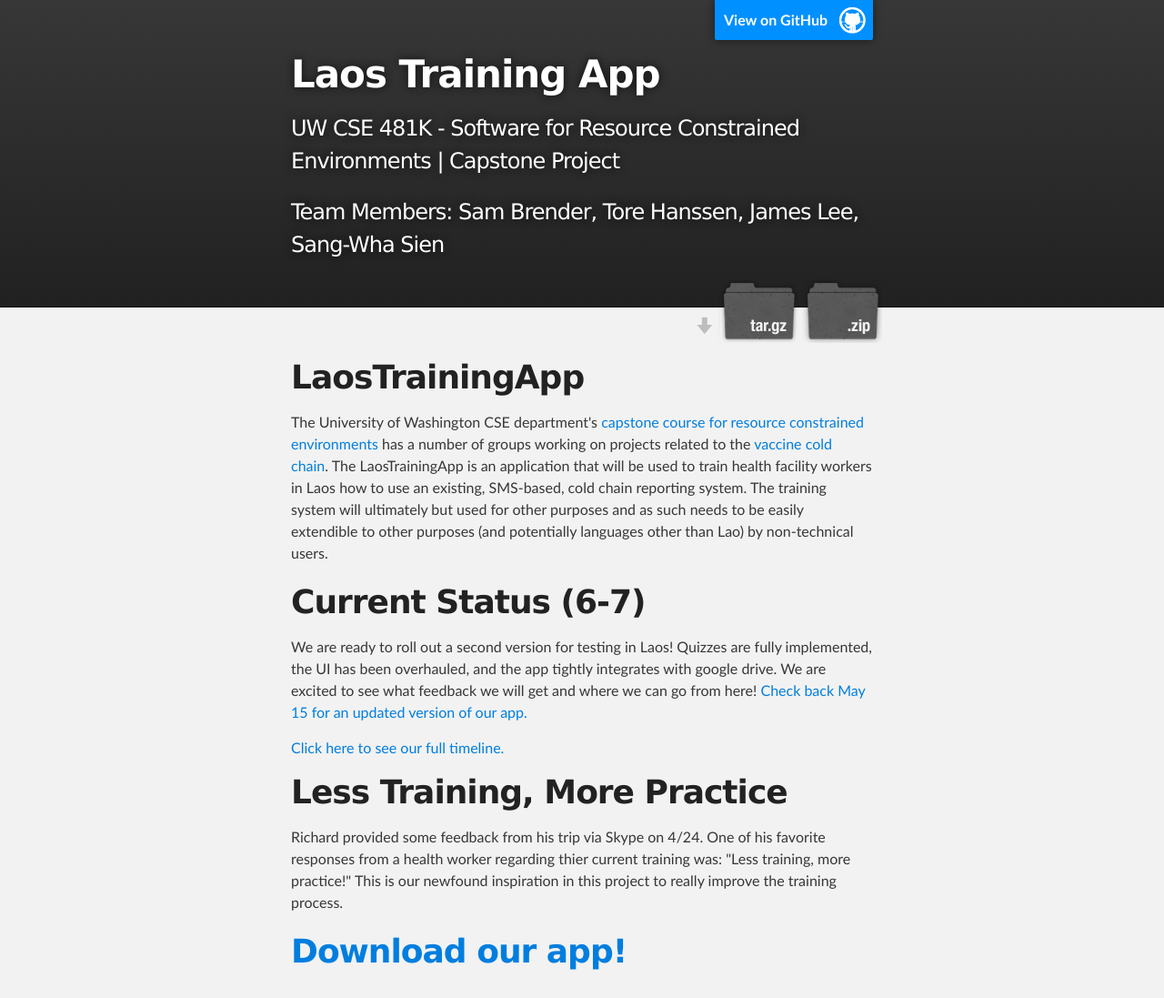
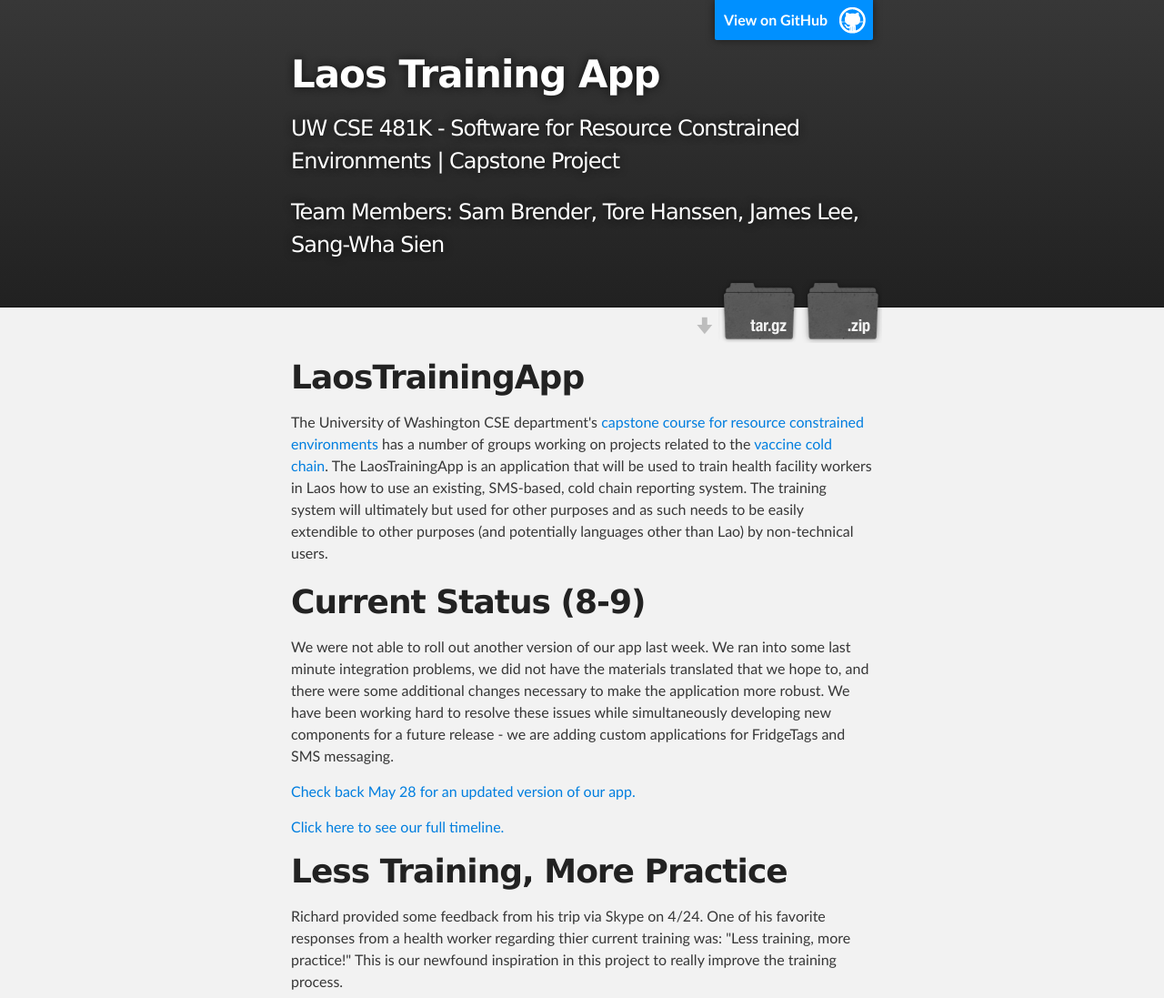
Before and after one commit to thans/LaosTrainingApp, a plain HTML site: page index.html in a window 1280 px wide. Shown: the top 1097 px of the page at 91% size. Drawn offline with Linux system fonts and the light colour scheme.

Commit message:
update index.html

```diff
--- a/index.html
+++ b/index.html
@@ -38,13 +38,13 @@
 <p>The University of Washington CSE department's <a href="http://courses.cs.washington.edu/courses/cse481k/14sp/">capstone course for resource constrained environments</a> has a number of groups working on projects related to the <a href="http://www.path.org/projects/cold-chain.php">vaccine cold chain</a>.  The LaosTrainingApp is an application that will be used to train health facility workers in Laos how to use an existing, SMS-based, cold chain reporting system.  The training system will ultimately but used for other purposes and as such needs to be easily extendible to other purposes (and potentially languages other than Lao) by non-technical users.</p>
 
 <h1>
-<a name="current-status-week-6" class="anchor" href="#current-status-week-6"><span class="octicon octicon-link"></span></a>Current Status (6-7)</h1>
+<a name="current-status-week-8" class="anchor" href="#current-status-week-8"><span class="octicon octicon-link"></span></a>Current Status (8-9)</h1>
 
-<p>We are ready to roll out a second version for testing in Laos!  Quizzes are fully implemented, the UI has been overhauled, and the app tightly integrates with google drive.  We are excited to see what feedback we will get and where we can go from here!
-
-<a name="apk" class="anchor" href="#apk"><span class="octicon octicon-link"></span></a><a href="resources.html">Check back May 15 for an updated version of our app.</a></h1>
+<p>We were not able to roll out another version of our app last week.  We ran into some last minute integration problems, we did not have the materials translated that we hope to, and there were some additional changes necessary to make the application more robust. We have been working hard to resolve these issues while simultaneously developing new components for a future release - we are adding custom applications for FridgeTags and SMS messaging.</p>
+<a name="apk" class="anchor" href="#apk"><span class="octicon octicon-link"></span></a><a href="resources.html">Check back May 28 for an updated version of our app.</a></h1>
 
 </p>
+
 
 <a href="timeline.html">Click here to see our full timeline.</a>
 
```
